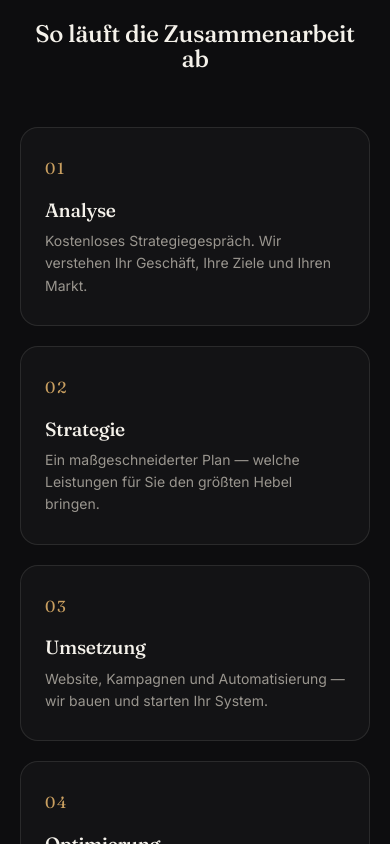
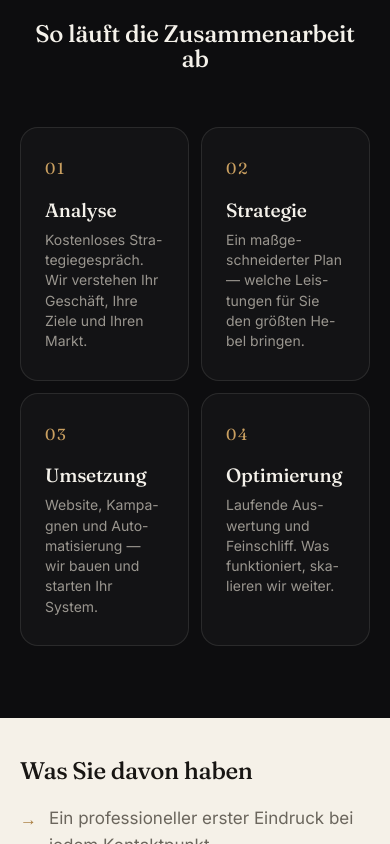
Before and after one commit to bobbyjefferson-oss/cleverwaymedia, a Next.js app in the folder cleverway-2/: page /de/leistungen/branding in a window 390 px wide. Shown: the part 820-1664 px from the top of the page. Built offline with nearby package versions, Linux system fonts and the light colour scheme; no server answers.

Commit message:
Add files via upload

```diff
--- a/cleverway-2/src/app/globals.css
+++ b/cleverway-2/src/app/globals.css
@@ -258,10 +258,16 @@
   /* ============================ PROCESS ============================ */
   .steps{display:grid;grid-template-columns:repeat(4,1fr);gap:20px}
   @media(max-width:860px){.steps{grid-template-columns:repeat(2,1fr)}}
-  @media(max-width:480px){.steps{grid-template-columns:1fr}}
-  .step{padding:28px 24px;border:1px solid var(--line);border-radius:var(--r);background:var(--card);position:relative}
+  @media(max-width:480px){
+    .steps{grid-template-columns:repeat(2,1fr);gap:12px}
+    .step{padding:18px 15px}
+    .step__n{font-size:.92rem}
+    .step h3{font-size:1rem;margin:11px 0 7px;letter-spacing:-.01em}
+    .step p{font-size:12.5px;line-height:1.45}
+  }
+  .step{padding:28px 24px;border:1px solid var(--line);border-radius:var(--r);background:var(--card);position:relative;min-width:0;overflow-wrap:break-word;word-break:break-word;hyphens:auto}
   .step__n{font-family:var(--serif);font-size:1rem;color:var(--gold-2);letter-spacing:.1em}
-  .step h3{font-size:1.2rem;margin:18px 0 10px}
+  .step h3{font-size:1.2rem;margin:18px 0 10px;overflow-wrap:break-word;hyphens:auto}
   .step p{font-size:14px;color:var(--muted)}
 
   /* ============================ WORK / CASE ============================ */
```
